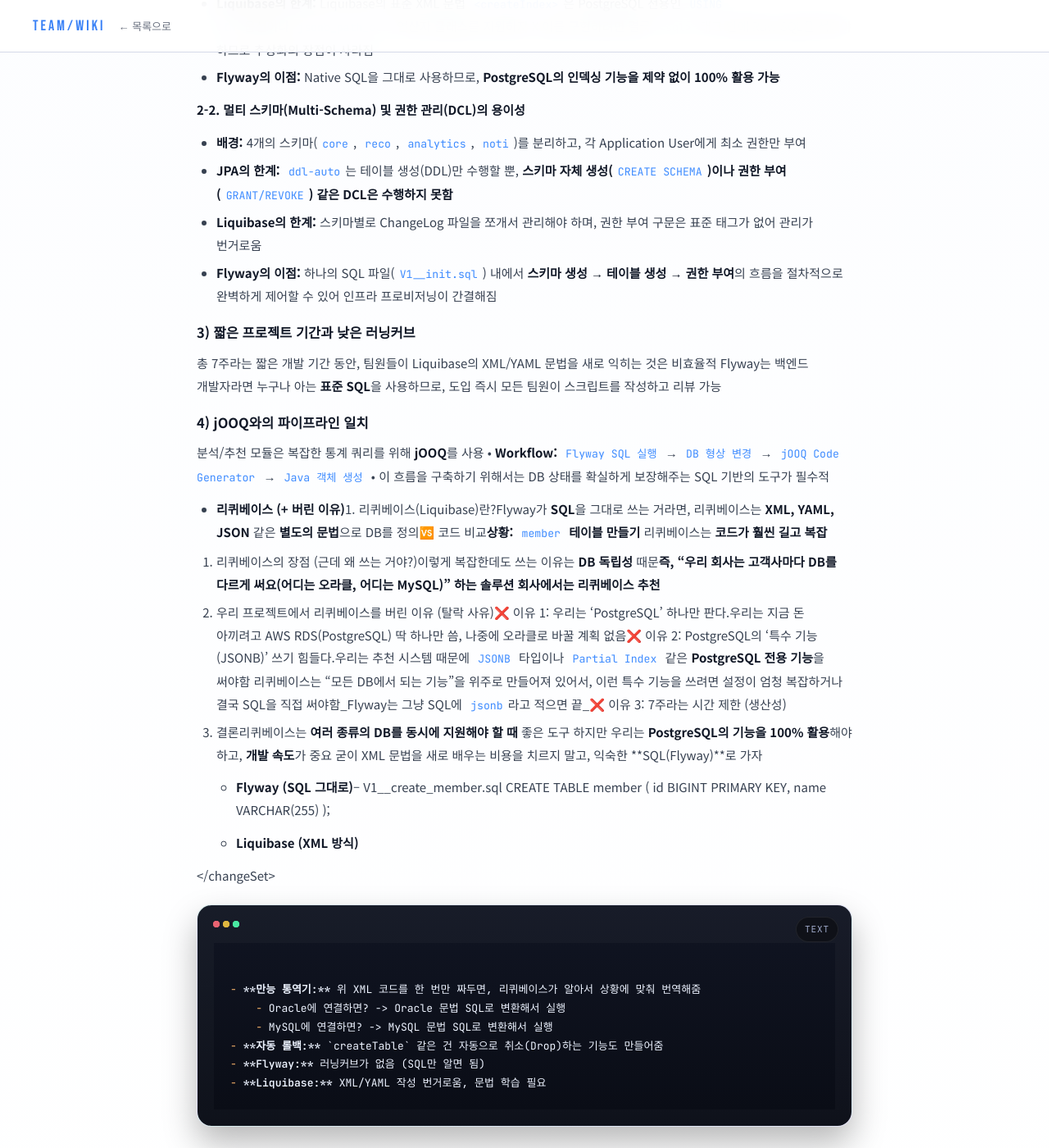
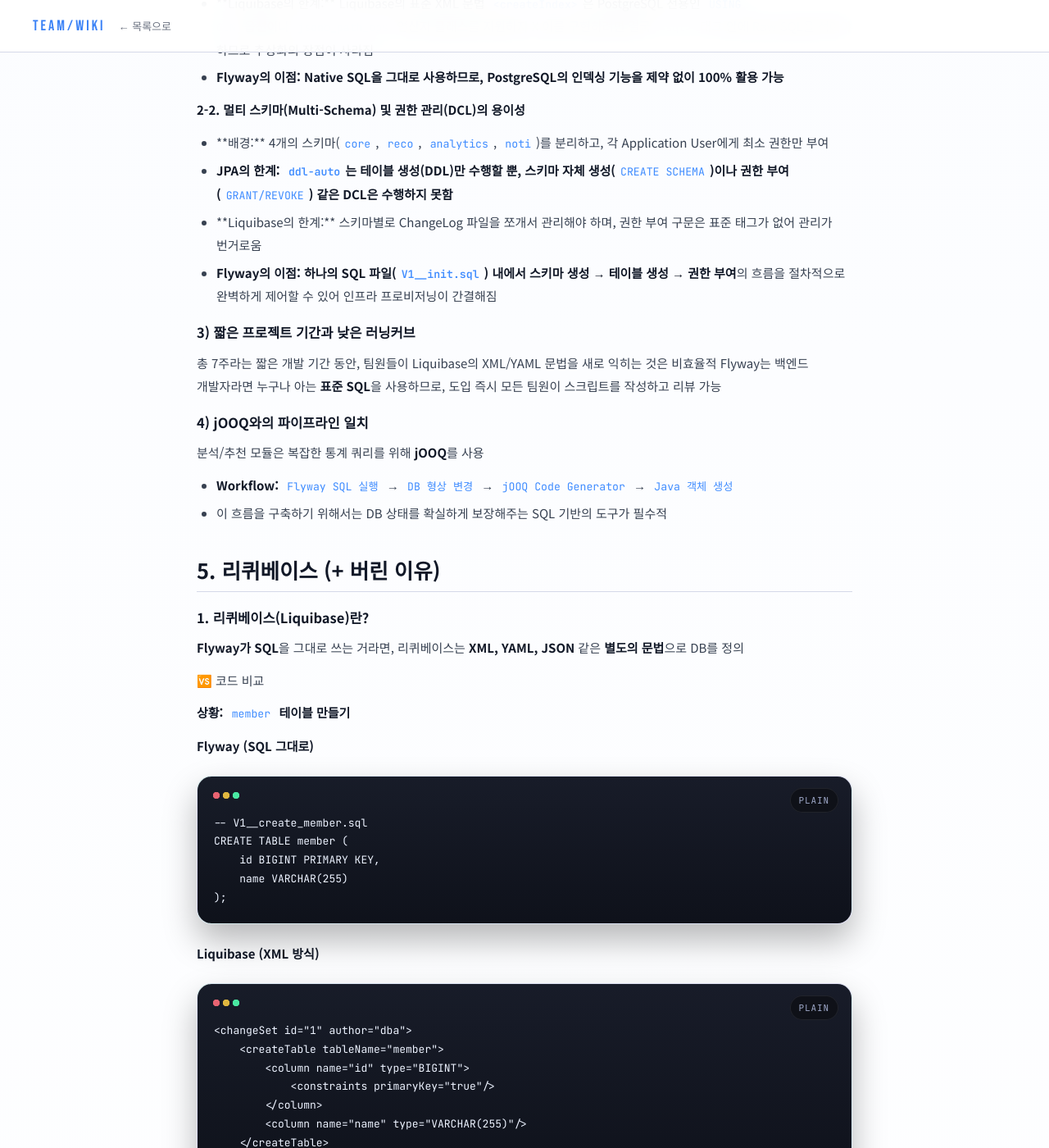
Before and after one commit to one-year-gap/docs, a Jekyll site: the page built from _posts/백엔드/분석/2026-03-13-erd-설계-및-flyway-기반-db-형상-관리.md, in a window 1280 px wide and 1400 px high, scrolled down 5217 px. Shown: the whole window at 82% size. Built offline with Jekyll 4.4.1, drawn with Linux system fonts in a browser that asks for light colours; nearby versions of some CDN libraries; some of the changed text lies outside the part shown.

Commit message:
Update 분석 “2026-03-13-erd-설계-및-flyway-기반-db-형상-관리”

````diff
--- a/_posts/백엔드/분석/2026-03-13-erd-설계-및-flyway-기반-db-형상-관리.md
+++ b/_posts/백엔드/분석/2026-03-13-erd-설계-및-flyway-기반-db-형상-관리.md
@@ -73,8 +73,8 @@
 
 JPA의 `update` 옵션은 기존 데이터가 있는 상태에서 구조를 변경할 때 매우 취약 예를 들어 `User` 테이블에 필수값(`NOT NULL`)인 `nickname` 컬럼을 추가하는 경우
 
-- **JPA:** 기존 데이터가 Null이므로 에러가 발생하거나, 해결 과정에서 데이터를 날릴 위험이 큼
-- **Flyway:** SQL 스크립트를 통해 **[ 컬럼 추가(Null 허용) → 기존 데이터에 기본값 채우기(UPDATE) → Not Null 제약 걸기 ]** 순서로 안전하게 마이그레이션이 가능
+- \*\*JPA:\*\* 기존 데이터가 Null이므로 에러가 발생하거나, 해결 과정에서 데이터를 날릴 위험이 큼
+- \*\*Flyway: **SQL 스크립트를 통해** [ 컬럼 추가(Null 허용) → 기존 데이터에 기본값 채우기(UPDATE) → Not Null 제약 걸기 ]\*\* 순서로 안전하게 마이그레이션이 가능
 
 ### **2) PostgreSQL 특화 기능(JSONB, Multi-Schema)의 제약 없는 활용**
 
@@ -84,19 +84,19 @@
 
 **2-1. JSONB 및 GIN Index 성능 최적화**
 
-- **배경:** 페르소나 태그 검색 성능을 위해 `JSONB` 타입과 `GIN(Generalized Inverted Index)` 인덱싱 필수
-- **JPA의 한계:** 표준 JPQL은 JSON 내부 필드에 대한 인덱스 스캔(Index Scan) 쿼리를 지원하지 X
+- \*\*배경:\*\* 페르소나 태그 검색 성능을 위해 `JSONB` 타입과 `GIN(Generalized Inverted Index)` 인덱싱 필수
+- \*\*JPA의 한계:\*\* 표준 JPQL은 JSON 내부 필드에 대한 인덱스 스캔(Index Scan) 쿼리를 지원하지 X
 결국 복잡한 Native Query를 작성해야 하며, `hypersistence-utils` 같은 별도 라이브러리 의존성 발생
-- **Liquibase의 한계:** Liquibase의 표준 XML 문법 `<createIndex>`은 PostgreSQL 전용인 `USING GIN` 옵션이나 `jsonb_path_ops` 연산자 클래스를 지원하지 X
+- \*\*Liquibase의 한계:\*\* Liquibase의 표준 XML 문법 `<createIndex>`은 PostgreSQL 전용인 `USING GIN` 옵션이나 `jsonb_path_ops` 연산자 클래스를 지원하지 X
 이를 구현하려면 결국 `<sql>` 태그 안에 Raw SQL을 적어야 하므로 추상화의 장점이 사라짐
-- **Flyway의 이점:** Native SQL을 그대로 사용하므로, **PostgreSQL의 인덱싱 기능을 제약 없이 100% 활용 가능**
+- **Flyway의 이점: Native SQL을 그대로 사용하므로, PostgreSQL의 인덱싱 기능을 제약 없이 100% 활용 가능**
 
 **2-2. 멀티 스키마(Multi-Schema) 및 권한 관리(DCL)의 용이성**
 
-- **배경:** 4개의 스키마(`core`, `reco`, `analytics`, `noti`)를 분리하고, 각 Application User에게 최소 권한만 부여
-- **JPA의 한계:** `ddl-auto`는 테이블 생성(DDL)만 수행할 뿐, **스키마 자체 생성(**`CREATE SCHEMA`**)이나 권한 부여(**`GRANT/REVOKE`**) 같은 DCL은 수행하지 못함**
-- **Liquibase의 한계:** 스키마별로 ChangeLog 파일을 쪼개서 관리해야 하며, 권한 부여 구문은 표준 태그가 없어 관리가 번거로움
-- **Flyway의 이점:** 하나의 SQL 파일(`V1__init.sql`) 내에서 **스키마 생성 → 테이블 생성 → 권한 부여**의 흐름을 절차적으로 완벽하게 제어할 수 있어 인프라 프로비저닝이 간결해짐
+- \*\*배경:\*\* 4개의 스키마(`core`, `reco`, `analytics`, `noti`)를 분리하고, 각 Application User에게 최소 권한만 부여
+- **JPA의 한계: `ddl-auto`는 테이블 생성(DDL)만 수행할 뿐, 스키마 자체 생성(**`CREATE SCHEMA`**)이나 권한 부여(**`GRANT/REVOKE`**) 같은 DCL은 수행하지 못함**
+- \*\*Liquibase의 한계:\*\* 스키마별로 ChangeLog 파일을 쪼개서 관리해야 하며, 권한 부여 구문은 표준 태그가 없어 관리가 번거로움
+- **Flyway의 이점: 하나의 SQL 파일(`V1__init.sql`) 내에서 스키마 생성 → 테이블 생성 → 권한 부여**의 흐름을 절차적으로 완벽하게 제어할 수 있어 인프라 프로비저닝이 간결해짐
 
 ### 3) **짧은 프로젝트 기간과 낮은 러닝커브**
 
@@ -104,21 +104,35 @@
 
 ### **4) jOOQ와의 파이프라인 일치**
 
-분석/추천 모듈은 복잡한 통계 쿼리를 위해 **jOOQ**를 사용 • **Workflow:** `Flyway SQL 실행` → `DB 형상 변경` → `jOOQ Code Generator` → `Java 객체 생성` • 이 흐름을 구축하기 위해서는 DB 상태를 확실하게 보장해주는 SQL 기반의 도구가 필수적
+분석/추천 모듈은 복잡한 통계 쿼리를 위해 **jOOQ**를 사용
 
-- **리퀴베이스 (+ 버린 이유)**1. 리퀴베이스(Liquibase)란?Flyway가 **SQL**을 그대로 쓰는 거라면, 리퀴베이스는 **XML, YAML, JSON** 같은 **별도의 문법**으로 DB를 정의🆚 코드 비교**상황:** `member` **테이블 만들기**
-리퀴베이스는 **코드가 훨씬 길고 복잡**
+- **Workflow:** `Flyway SQL 실행` → `DB 형상 변경` → `jOOQ Code Generator` → `Java 객체 생성`
+- 이 흐름을 구축하기 위해서는 DB 상태를 확실하게 보장해주는 SQL 기반의 도구가 필수적
 
-2. 리퀴베이스의 장점 (근데 왜 쓰는 거야?)이렇게 복잡한데도 쓰는 이유는 **DB 독립성** 때문**즉, "우리 회사는 고객사마다 DB를 다르게 써요(어디는 오라클, 어디는 MySQL)" 하는 솔루션 회사에서는 리퀴베이스 추천**
-3. 우리 프로젝트에서 리퀴베이스를 버린 이유 (탈락 사유)❌ 이유 1: 우리는 'PostgreSQL' 하나만 판다.우리는 지금 돈 아끼려고 AWS RDS(PostgreSQL) 딱 하나만 씀, 나중에 오라클로 바꿀 계획 없음❌ 이유 2: PostgreSQL의 '특수 기능(JSONB)' 쓰기 힘들다.우리는 추천 시스템 때문에 `JSONB` 타입이나 `Partial Index` 같은 **PostgreSQL 전용 기능**을 써야함 리퀴베이스는 "모든 DB에서 되는 기능"을 위주로 만들어져 있어서, 이런 특수 기능을 쓰려면 설정이 엄청 복잡하거나 결국 SQL을 직접 써야함_Flyway는 그냥 SQL에&#160;`jsonb`라고 적으면 끝_❌ 이유 3: 7주라는 시간 제한 (생산성)
-4. 결론리퀴베이스는 **여러 종류의 DB를 동시에 지원해야 할 때** 좋은 도구 하지만 우리는 **PostgreSQL의 기능을 100% 활용**해야 하고, **개발 속도**가 중요 굳이 XML 문법을 새로 배우는 비용을 치르지 말고, 익숙한 \*\*SQL(Flyway)\*\*로 가자
-    - **Flyway (SQL 그대로)**-- V1__create_member.sql
+# **5. 리퀴베이스 (+ 버린 이유)**
+
+### **1. 리퀴베이스(Liquibase)란?**
+
+**Flyway가 SQL**을 그대로 쓰는 거라면, 리퀴베이스는 **XML, YAML, JSON** 같은 **별도의 문법**으로 DB를 정의
+
+🆚 코드 비교
+
+**상황:** `member` **테이블 만들기**
+
+**Flyway (SQL 그대로)**
+
+```plain
+-- V1__create_member.sql
 CREATE TABLE member (
     id BIGINT PRIMARY KEY,
     name VARCHAR(255)
 );
+```
 
-    - **Liquibase (XML 방식)**<changeSet id="1" author="dba">
+**Liquibase (XML 방식)**
+
+```plain
+<changeSet id="1" author="dba">
     <createTable tableName="member">
         <column name="id" type="BIGINT">
             <constraints primaryKey="true"/>
@@ -126,13 +140,41 @@
         <column name="name" type="VARCHAR(255)"/>
     </createTable>
 </changeSet>
+```
 
-    - **만능 통역기:** 위 XML 코드를 한 번만 짜두면, 리퀴베이스가 알아서 상황에 맞춰 번역해줌
-        - Oracle에 연결하면? -> Oracle 문법 SQL로 변환해서 실행
-        - MySQL에 연결하면? -> MySQL 문법 SQL로 변환해서 실행
-    - **자동 롤백:** `createTable` 같은 건 자동으로 취소(Drop)하는 기능도 만들어줌
-    - **Flyway:** 러닝커브가 없음 (SQL만 알면 됨)
-    - **Liquibase:** XML/YAML 작성 번거로움, 문법 학습 필요
+리퀴베이스는 코드가 **훨씬 길고 복잡**
+
+### 2. 리퀴베이스의 장점 (근데 왜 쓰는 거야?)
+
+이렇게 복잡한데도 쓰는 이유는 **DB 독립성** 때문
+
+- **만능 통역기:** 위 XML 코드를 한 번만 짜두면, 리퀴베이스가 알아서 상황에 맞춰 번역해줌
+    - Oracle에 연결하면? -> Oracle 문법 SQL로 변환해서 실행
+    - MySQL에 연결하면? -> MySQL 문법 SQL로 변환해서 실행
+- **자동 롤백:** `createTable` 같은 건 자동으로 취소(Drop)하는 기능도 만들어줌
+
+> **즉, "우리 회사는 고객사마다 DB를 다르게 써요(어디는 오라클, 어디는 MySQL)" 하는 솔루션 회사에서는 리퀴베이스 추천**
+
+### 3. 우리 프로젝트에서 리퀴베이스를 버린 이유 (탈락 사유)
+
+#### ❌ 이유 1: 우리는 'PostgreSQL' 하나만 판다.
+
+우리는 지금 돈 아끼려고 AWS RDS(PostgreSQL) 딱 하나만 씀, 나중에 오라클로 바꿀 계획 없음
+
+#### ❌ 이유 2: PostgreSQL의 '특수 기능(JSONB)' 쓰기 힘들다.
+
+우리는 추천 시스템 때문에 `JSONB` 타입이나 `Partial Index` 같은 **PostgreSQL 전용 기능**을 써야함 리퀴베이스는 "모든 DB에서 되는 기능"을 위주로 만들어져 있어서, 이런 특수 기능을 쓰려면 설정이 엄청 복잡하거나 결국 SQL을 직접 써야함
+
+> _Flyway는 그냥 SQL에 `jsonb`라고 적으면 끝_
+
+#### ❌ 이유 3: 7주라는 시간 제한 (생산성)
+
+- **Flyway:** 러닝커브가 없음 (SQL만 알면 됨)
+- **Liquibase:** XML/YAML 작성 번거로움, 문법 학습 필요
+
+### 4. 결론
+
+> 리퀴베이스는 **여러 종류의 DB를 동시에 지원해야 할 때** 좋은 도구 하지만 우리는 **PostgreSQL의 기능을 100% 활용**해야 하고, **개발 속도**가 중요 굳이 XML 문법을 새로 배우는 비용을 치르지 말고, 익숙한 **SQL(Flyway)**로 가자
 
 📎 **참고 자료** (참고한 블로그 등)
 
````
